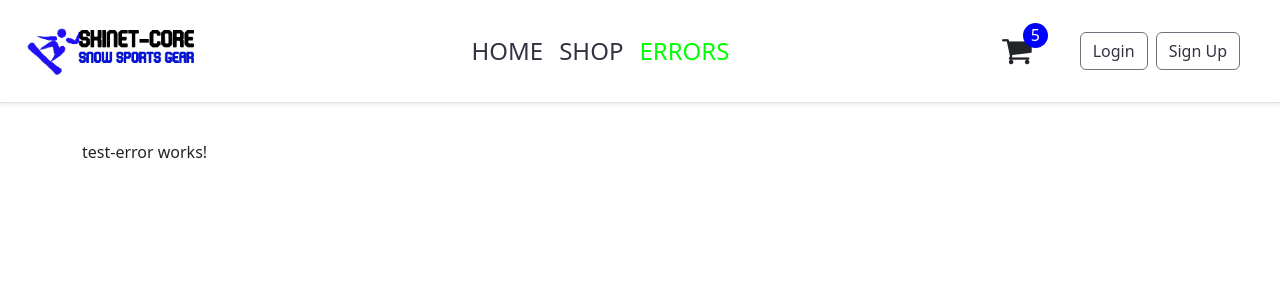
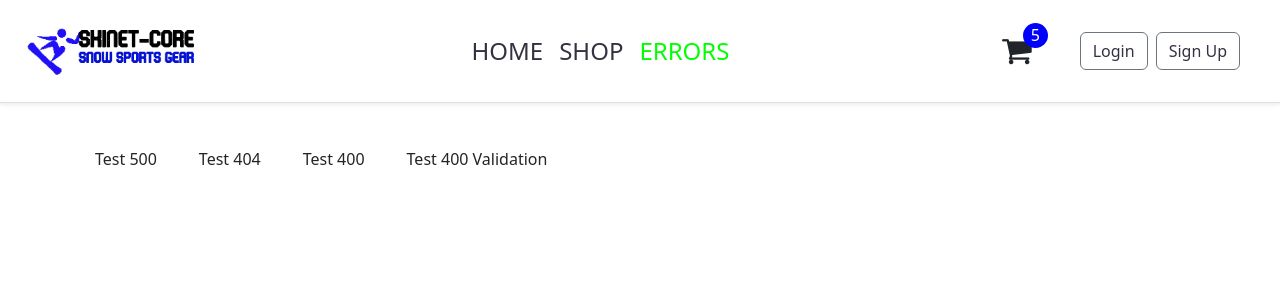
Before and after one commit to VeryBearyAndy/dotnet-Angular-Udemy, an Angular app in the folder angular/client/: page /test-error in a window 1280 px wide. Shown: the top 300 px of the page. Built offline with nearby package versions, Linux system fonts and the light colour scheme.

Commit message:
add buttons to test the error methods created

```diff
--- a/angular/client/src/app/core/test-error/test-error.component.html
+++ b/angular/client/src/app/core/test-error/test-error.component.html
@@ -1 +1,7 @@
-<p>test-error works!</p>
+<div class="containter mt-5">
+    <button (click)="get500Error()" class="btn btn-outline-pirmary me-3">Test 500</button>
+    <button (click)="get404Error()" class="btn btn-outline-pirmary me-3">Test 404</button>
+    <button (click)="get400Error()" class="btn btn-outline-pirmary me-3">Test 400</button>
+    <button (click)="get400ValidationError()" class="btn btn-outline-pirmary me-3">Test 400 Validation</button>
+
+</div>
```
